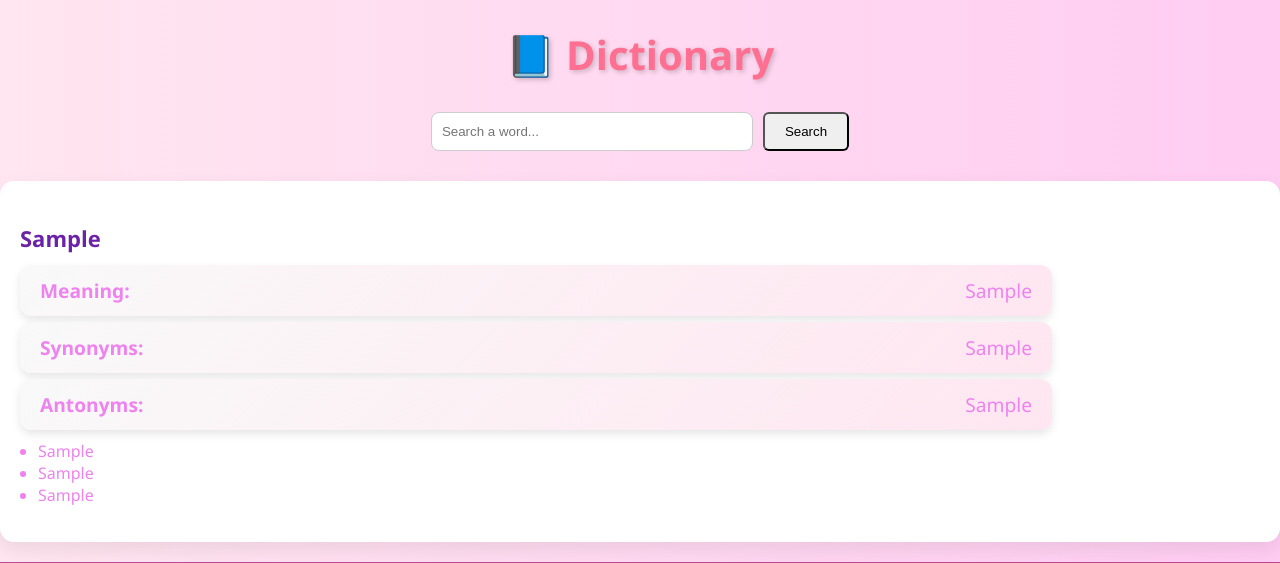
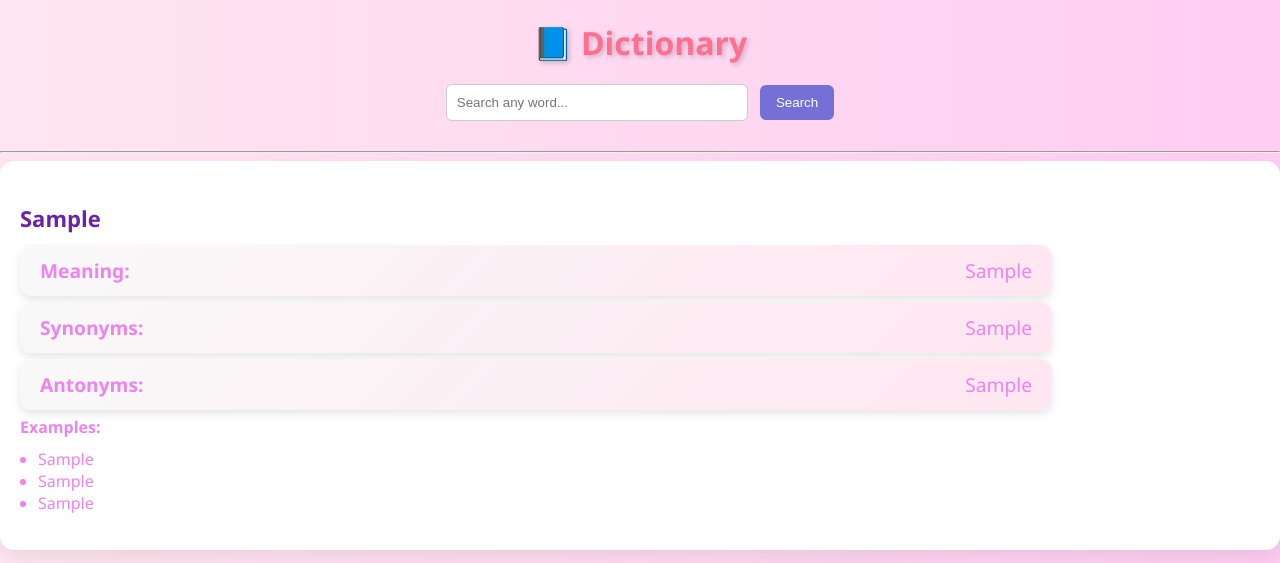
Before and after one commit to shivikarani/MainUpdatedProject, a Django app: page /dictionary/ in a window 1280 px wide. Shown: the part 109-672 px from the top of the page. Run offline with Django 5.2, Linux system fonts and the light colour scheme; tables that the repository leaves empty hold one stand-in row (values such as "Sample post").

Commit message:
third change 23

```diff
--- a/static/typingapp/style.css
+++ b/static/typingapp/style.css
@@ -612,3 +612,32 @@ nav{
   margin-top: 10px;
   padding-left: 18px;
 }
+
+
+.page-title {
+  text-align: center;
+  font-size: 32px;
+  margin-bottom: 20px;
+}
+
+.search-center {
+  display: flex;
+  justify-content: center;
+  margin-bottom: 30px;
+}
+
+.search-center input {
+  padding: 10px;
+  width: 280px;
+  border-radius: 6px;
+  border: 1px solid #ccc;
+}
+
+.search-center button {
+  padding: 10px 16px;
+  margin-left: 8px;
+  border-radius: 6px;
+  border: none;
+  background: #7570d7;
+  color: white;
+}
--- a/typingapp/templates/typingapp/dictionary.html
+++ b/typingapp/templates/typingapp/dictionary.html
@@ -3,56 +3,67 @@
 
 {% block content %}
 
-<h1 style="text-align:center;">📘 Dictionary</h1>
+<h1 class="page-title">📘 Dictionary</h1>
 
-<!-- SEARCH BAR CENTER -->
-<div style="display:flex; justify-content:center; margin:30px 0;">
-  <form method="get" style="display:flex; gap:10px;">
-    <input type="text" name="q" placeholder="Search a word..."
-           value="{{ query }}" required
-           style="padding:10px; width:300px; border-radius:8px; border:1px solid #ccc;">
-    <button type="submit" style="padding:10px 20px;">Search</button>
+<!-- 🔍 Centered Search Bar -->
+<div class="search-center">
+  <form method="get">
+    <input type="text" name="q" placeholder="Search any word..." value="{{ query }}">
+    <button type="submit">Search</button>
   </form>
 </div>
 
-{% if error %}
-  <p style="text-align:center; color:red;">{{ error }}</p>
+<hr>
+
+<!-- 🔹 API / searched word (highlighted) -->
+{% if api_word %}
+<div class="card highlight-card">
+  <h3>{{ api_word.word|title }}</h3>
+
+  {% if api_word.meaning %}
+    <p><b>Meaning:</b> {{ api_word.meaning }}</p>
   {% endif %}
 
-<!-- SEARCH RESULT -->
-{% if api_word %}
-<div class="card">
-  <h3>{{ api_word.word }}</h3>
-
-  <p><b>Meaning:</b> {{ api_word.meaning }}</p>
-  {% comment %} <p><b>Synonyms:</b> {{ api_word.synonyms }}</p>
-  <p><b>Antonyms:</b> {{ api_word.antonyms }}</p> {% endcomment %}
-
-  <ul>
-    {% for ex in api_word.examples %}
-      <li>{{ ex }}</li>
-    {% empty %}
-      <li>No example available</li>
-    {% endfor %}
-  </ul>
-</div>
-<hr>
+  {% if api_word.synonyms %}
+    <p><b>Synonyms:</b> {{ api_word.synonyms }}</p>
   {% endif %}
 
+  {% if api_word.antonyms %}
+    <p><b>Antonyms:</b> {{ api_word.antonyms }}</p>
+  {% endif %}
+
+  {% if api_word.sentence1 %}
+    <p><b>Example:</b> {{ api_word.sentence1 }}</p>
+  {% endif %}
+</div>
+{% endif %}
+
+<!-- 🔹 Database Words -->
 {% for word in page_obj %}
 <div class="card">
-  <h3>{{ word.word }}</h3>
+  <h3>{{ word.word|title }}</h3>
+
   <p><b>Meaning:</b> {{ word.meaning }}</p>
+
+  {% if word.synonyms %}
     <p><b>Synonyms:</b> {{ word.synonyms }}</p>
+  {% endif %}
+
+  {% if word.antonyms %}
     <p><b>Antonyms:</b> {{ word.antonyms }}</p>
+  {% endif %}
+
+  {% if word.sentence1 or word.sentence2 or word.sentence3 %}
+    <b>Examples:</b>
     <ul>
       {% if word.sentence1 %}<li>{{ word.sentence1 }}</li>{% endif %}
       {% if word.sentence2 %}<li>{{ word.sentence2 }}</li>{% endif %}
       {% if word.sentence3 %}<li>{{ word.sentence3 }}</li>{% endif %}
     </ul>
+  {% endif %}
 </div>
+{% empty %}
+<p>No words found.</p>
 {% endfor %}
 
-
-
 {% endblock %}
--- a/typingapp/views.py
+++ b/typingapp/views.py
@@ -106,130 +106,56 @@ def save_result(request):
 import requests
 from django.shortcuts import render
 from .models import DictionaryWord
-from django.core.paginator import Paginator
-
-import requests
-from .models import DictionaryWord
-
-# def dictionary_view(request):
-#     query = request.GET.get('q', '').strip()
-#     words = DictionaryWord.objects.all()
-#     api_word = None
-
-#     if query:
-#         # 🔹 DB check
-#         db_word = DictionaryWord.objects.filter(word__iexact=query).first()
-
-#         if db_word:
-#             words = [db_word]
-#         else:
-#             # 🔹 API call
-#             url = f"https://api.dictionaryapi.dev/api/v2/entries/en/{query}"
-#             res = requests.get(url)
-
-#             if res.status_code == 200:
-#                 data = res.json()[0]
-
-#                 meanings = data.get('meanings', [])
-
-#                 synonyms =set()
-#                 antonyms = set()
-#                 examples = []
-
-#                 for meaning in meanings:
-#                     for d in meaning.get('definitions', []):
-#                         synonyms.update(d.get('synonyms', []))
-#                         antonyms.update(d.get('antonyms', []))
-#                         if d.get('example'):
-#                             examples.append(d['example'])
-
-#                 api_word = {
-#                     'word': query,
-#                     'meaning': meanings[0]['definitions'][0]['definition'] if meanings else 'N/A',
-#                     'synonyms': ', '.join(synonyms) if synonyms else 'N/A',
-#                     'antonyms': ', '.join(antonyms) if antonyms else 'N/A',
-#                     'examples': examples[:3]
-#                 }
-
-#                 # 🔹 OPTIONAL: DB me save karna
-#                 DictionaryWord.objects.create(
-#                     word=query,
-#                     meaning=api_word['meaning'],
-#                     synonyms=api_word['synonyms'],
-#                     antonyms=api_word['antonyms'],
-#                     sentence1=examples[0] if len(examples) > 0 else '',
-#                     sentence2=examples[1] if len(examples) > 1 else '',
-#                     sentence3=examples[2] if len(examples) > 2 else ''
-#                 )
-
-#                 words = DictionaryWord.objects.all()
-
-#     return render(request, 'typingapp/dictionary.html', {
-#         'page_obj': words,
-#         'query': query,
-#         'api_word': api_word
-#     })
-import requests
-
-def fetch_word_from_api(word):
-    url = f"https://api.dictionaryapi.dev/api/v2/entries/en/{word}"
-    response = requests.get(url)
-
-    if response.status_code != 200:
-        return None
-
-    data = response.json()[0]
-
-    meaning = ""
-    synonyms = []
-    antonyms = []
-    examples = []
-
-    for meaning_block in data.get("meanings", []):
-        for d in meaning_block.get("definitions", []):
-            if not meaning:
-                meaning = d.get("definition", "")
-
-            if d.get("example"):
-                examples.append(d["example"])
-
-            synonyms.extend(d.get("synonyms", []))
-            antonyms.extend(d.get("antonyms", []))
-
-    return {
-        "word": word,
-        "meaning": meaning or "N/A",
-        "synonyms": ", ".join(set(synonyms)) or "N/A",
-        "antonyms": ", ".join(set(antonyms)) or "N/A",
-        "examples": examples[:3]  # max 3
-    }
-
-from .models import DictionaryWord
 
 def dictionary_view(request):
-    query = request.GET.get("q", "").strip()
+    query = request.GET.get('q', '').strip()
     db_words = DictionaryWord.objects.all()
 
     api_word = None
 
     if query:
-        db_words = db_words.filter(word__icontains=query)
+        # 🔹 check in DB
+        try:
+            api_word = DictionaryWord.objects.get(word__iexact=query)
+        except DictionaryWord.DoesNotExist:
+            # 🔹 Meaning & example
+            meaning = ''
+            example = ''
+            try:
+                res = requests.get(
+                    f"https://api.dictionaryapi.dev/api/v2/entries/en/{query}"
+                ).json()
 
-        # agar DB mein nahi mila
-        if not db_words.exists():
-            api_word = fetch_word_from_api(query)
+                meaning = res[0]['meanings'][0]['definitions'][0]['definition']
+                example = res[0]['meanings'][0]['definitions'][0].get('example', '')
+            except:
+                pass
 
-    return render(request, "typingapp/dictionary.html", {
-        "page_obj": db_words,
-        "query": query,
-        "api_word": api_word
+            # 🔹 Synonym
+            syn_res = requests.get(
+                f"https://api.datamuse.com/words?rel_syn={query}"
+            ).json()
+            synonyms = ', '.join([w['word'] for w in syn_res[:5]])
+
+            # 🔹 Antonym
+            ant_res = requests.get(
+                f"https://api.datamuse.com/words?rel_ant={query}"
+            ).json()
+            antonyms = ', '.join([w['word'] for w in ant_res[:5]])
+
+            api_word = {
+                'word': query,
+                'meaning': meaning,
+                'synonyms': synonyms,
+                'antonyms': antonyms,
+                'sentence1': example
+            }
+
+    return render(request, 'typingapp/dictionary.html', {
+        'page_obj': db_words,
+        'query': query,
+        'api_word': api_word
     })
-
-
-
-
-
-
 
 
 
```
Lines whose indentation alone changed are shown as unchanged.
